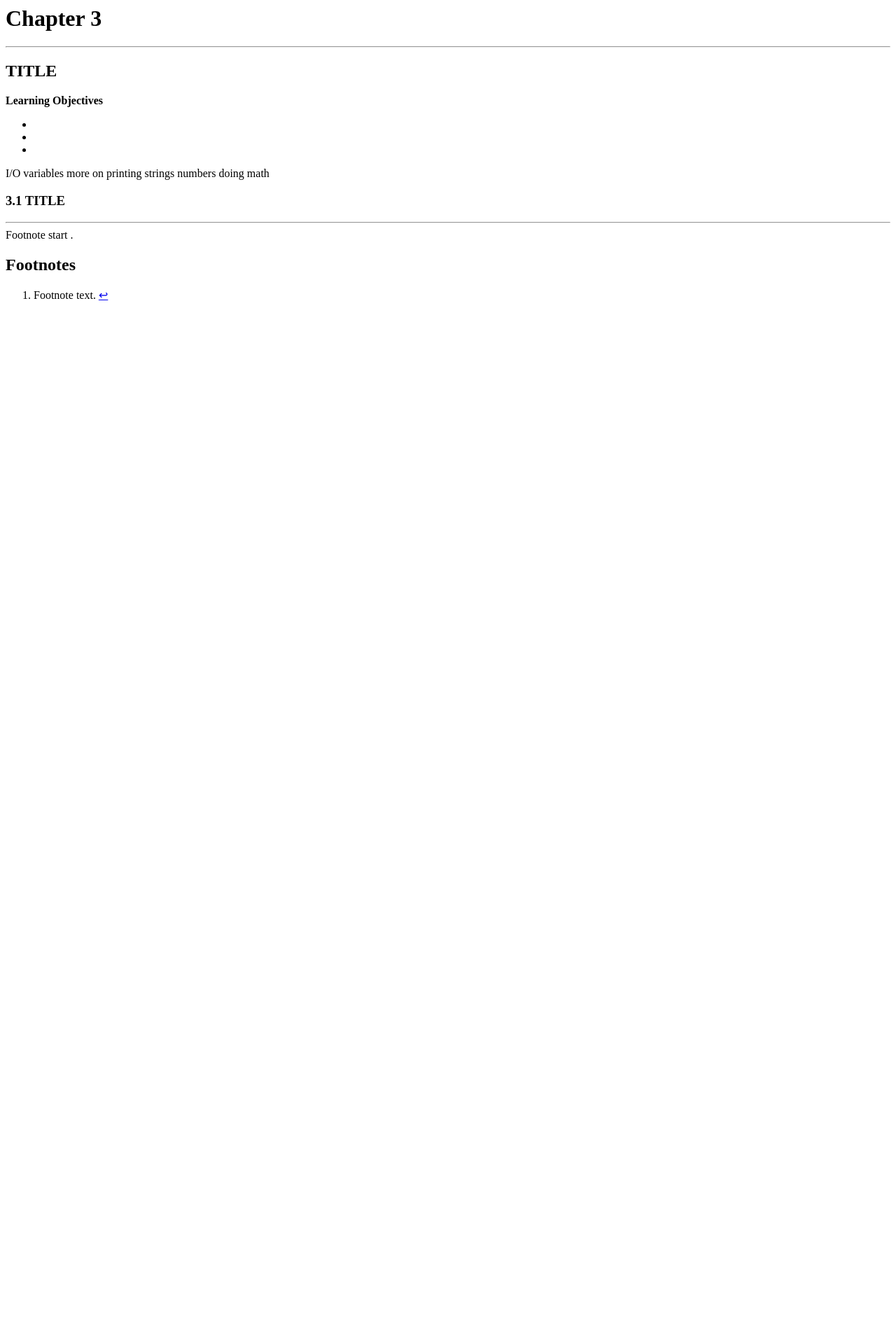
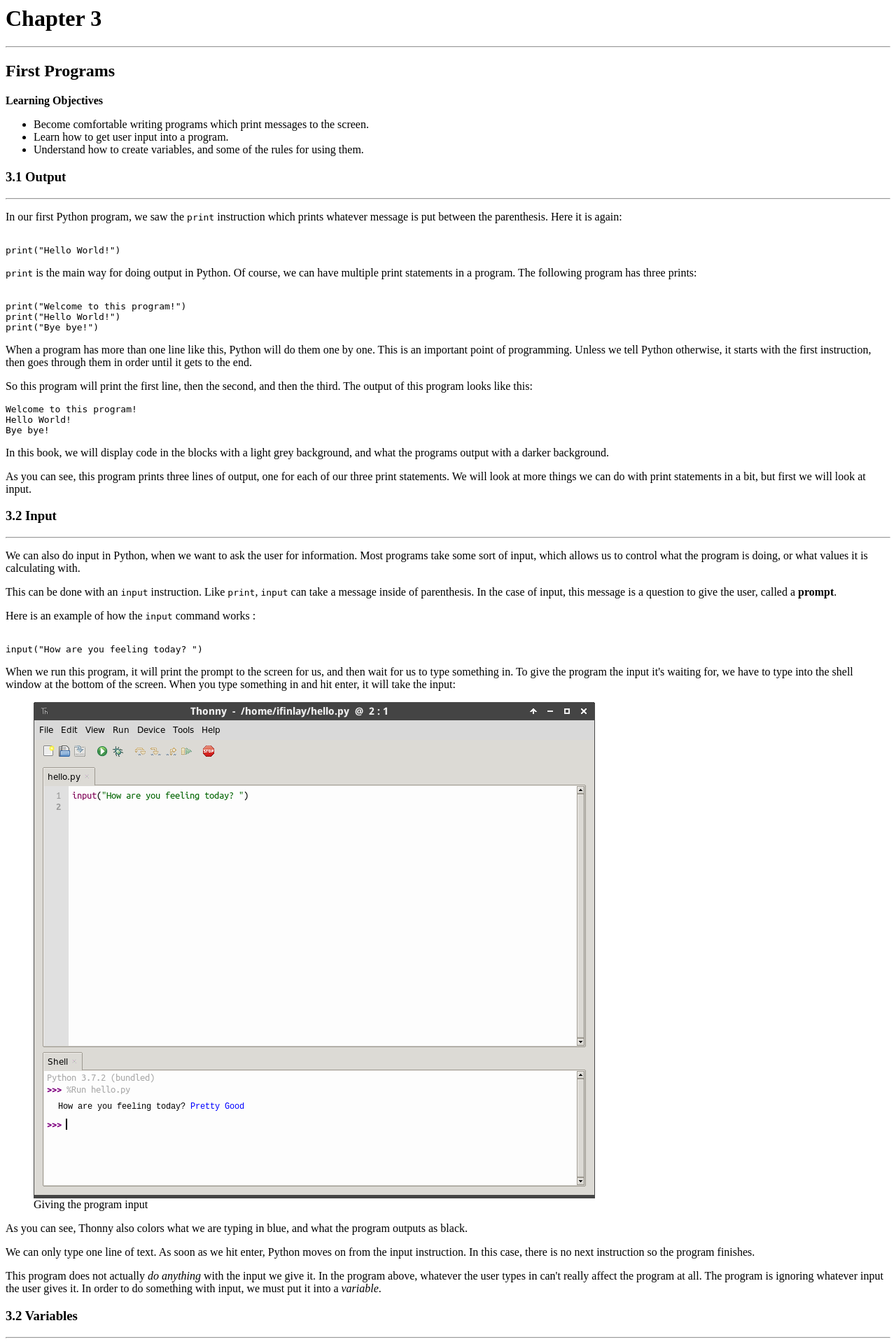
Before and after one commit to IanFinlayson/exploring-cs, a PHP site: page /chapter3.html in a window 1280 px wide. Shown: the top 1920 px of the page at 70% size. Before the commit the page ends 429 px from the top, so only its background shows below. Run offline with PHP 8.4, Linux system fonts and the light colour scheme.

Commit message:
Finish chapter 3

```diff
--- a/boiler/nav.php
+++ b/boiler/nav.php
@@ -1,7 +1,7 @@
 <?php
     /* list of the chapters for making the nav bar */
-    $parts = array("title", "preface", "chapter1", "chapter2", "chapter3");
-    $display = array("Title", "Preface", "Chapter 1", "Chapter 2", "Chapter 3");
+    $parts = array("title", "preface", "chapter1", "chapter2", "chapter3", "chapter4");
+    $display = array("Title", "Preface", "Chapter 1", "Chapter 2", "Chapter 3", "Chapter 4");
 
     /* get the target, scrubbing the leading "exploring-cs/" */
     $target = substr($_GET["page"], strlen("exploring-cs/"));
--- a/chapter3.html
+++ b/chapter3.html
@@ -1,7 +1,7 @@
-<!-- Chapter 3: TITLE -->
+<!-- Chapter 3: First Programs -->
 <h1>Chapter 3</h1>
 <hr />
-<h2>TITLE</h2>
+<h2>First Programs</h2>
 
 <div class="blackbox">
 <div class="blackbox-title">
@@ -9,53 +9,399 @@
 </div>
 <div class="blackbox-contents">
 <ul>
- 	<li></li>
- 	<li></li>
- 	<li></li>
+ 	<li>Become comfortable writing programs which print messages to the screen.</li>
+ 	<li>Learn how to get user input into a program.</li>
+ 	<li>Understand how to create variables, and some of the rules for using them.</li>
 </ul>
 </div>
 </div>
 
-I/O
+
+<h3>3.1 Output</h3>
+<hr />
 
 
-variables
+<p>In our first Python program, we saw the <code>print</code> instruction which
+prints whatever message is put between the parenthesis.  Here it is again:</p>
 
+<pre><code class="python">
+print("Hello World!")
+</code></pre>
 
-more on printing
+<p><code>print</code> is the main way for doing output in Python.  Of course,
+we can have multiple print statements in a program.  The following program
+has three prints:</p>
+
+<pre><code class="python">
+print("Welcome to this program!")
+print("Hello World!")
+print("Bye bye!")
+</code></pre>
+
+<p>When a program has more than one line like this, Python will do them one
+by one.  This is an important point of programming.  Unless we tell Python
+otherwise, it starts with the first instruction, then goes through them in
+order until it gets to the end.</p>
+
+<p>So this program will print the first line, then the second, and then the
+third.  The output of this program looks like this:</p>
+
+<pre class="output">
+Welcome to this program!
+Hello World!
+Bye bye!
+</pre>
+
+<p>In this book, we will display code in the blocks with a light grey
+background, and what the programs output with a darker background.</p>
+
+<p>As you can see, this program prints three lines of output, one for
+each of our three print statements.  We will look at more things we can
+do with print statements in a bit, but first we will look at input.</p>
 
 
 
-strings
+<h3>3.2 Input</h3>
+<hr />
+
+<p>We can also do input in Python, when we want to ask the user for
+information.  Most programs take some sort of input, which allows us to control
+what the program is doing, or what values it is calculating with.</p>
+
+<p>This can be done with an <code>input</code> instruction.  Like
+<code>print</code>, <code>input</code> can take a message inside of
+parenthesis.  In the case of input, this message is a question to give the
+user, called a <strong>prompt</strong>.</p>
+
+<p>Here is an example of how the <code>input</code> command works<a class="anchor" id="back1">&nbsp;</a><a href="#note1" aria-describedby="footnote-label"></a>:</p>
+
+<pre><code class="python">
+input("How are you feeling today? ")
+</code></pre>
+
+<p>When we run this program, it will print the prompt to the screen for us, and
+then wait for us to type something in.  To give the program the input it's waiting
+for, we have to type into the shell window at the bottom of the screen.  When you
+type something in and hit enter, it will take the input:</p>
+
+<figure>
+<img src="images/input.png"
+alt="The shell window at the bottom of Thonny is where you put input in." />
+<figcaption>Giving the program input</figcaption>
+</figure>
+
+<p>As you can see, Thonny also colors what we are typing in blue, and what
+the program outputs as black.</p>
+
+<p>We can only type one line of text.  As soon as we hit enter, Python moves on
+from the input instruction.  In this case, there is no next instruction so the
+program finishes.</p>
+
+<p>This program does not actually <em>do anything</em> with the input we give it.
+In the program above, whatever the user types in can't really affect the program
+at all.  The program is ignoring whatever input the user gives it.  In order to
+do something with input, we must put it into a <i>variable</i>.</p>
 
 
 
-numbers
+
+<h3>3.2 Variables</h3>
+<hr />
+
+<p>We talked about variables briefly when we were talking about algorithms back
+in Chapter 1.  Here we will talk about how to use them in Python.</p>
+
+<p>Variables in programming are names that we associate with some piece of
+information.  Variables let us refer back to something that was created earlier
+on in a program.  They also let us save whatever the user inputs, so we can keep
+track of it.</p>
+
+<p>The way that a variable is created in Python is by putting the name on the
+left hand side, then an equals sign, and finally the thing that you want to
+save.  For instance, if we want to save our user's input in a variable, we
+could do it like this:</p>
+
+<pre><code class="python">
+answer = input("How are you feeling today? ")
+</code></pre>
+
+<p>Now when we run this program, it will ask us the question, and wait for us
+to enter a response.  It will then save whatever we give it into the variable
+called "answer".  We can now change the program so that it prints it back to
+us:</p>
+
+<pre><code class="python">
+answer = input("How are you feeling today? ")
+print("You said")
+print(answer)
+</code></pre>
+
+<p>Here is an example of the output of this program:</p>
+
+<pre class="output">
+How are you feeling today? <span class="input">pretty good</span>
+You said
+pretty good
+</pre>
+
+<p>The text that we typed in is highlighted so that you can see what
+the program's input is.</p>
+
+<p>There are a couple of things to note about this program.  First, we
+have saved the input we typed into the variable called <code>answer</code>.
+We can then print this variable out on the third line of the program.  This
+line of code is worth talking about:</p>
+
+<pre><code class="python">
+print(answer)
+</code></pre>
+
+<p>Notice how this did not actually print "answer".  When we print a variable,
+it doesn't print the variable's <em>name</em>, it prints the variable's
+<em>value</em>.  Whatever got stored in the variable (which is whatever we
+typed in), gets printed here.</p>
+
+<p>Also, notice how there are no quotation marks around "answer" in the print
+command.  If we put quotation marks in, it <em>would</em> actually have printed
+out the word "answer".  We have to use quotation marks to print some message
+out exactly, and no quotation marks when we want to get the thing stored in a
+variable.</p>
+
+<p>There are some rules for making variables.  The name of a variable has to be
+made of letters, numbers and underscore characters.   They cannot begin with a
+number and cannot have spaces in them.</p>
+
+<p>These are examples of legal variable names:</p>
+
+<ul>
+<li><code>price</code></li>
+<li><code>price_in_dollars</code></li>
+<li><code>priceFor2</code></li>
+</ul>
+
+<p>And these are not legal:</p>
+
+<ul>
+<li><code>full-price</code> (the - symbol is not allowed)</li>
+<li><code>2_times_price</code> (can't start with a number)</li>
+<li><code>price in dollars</code> (no spaces are allowed)</li>
+</ul>
+
+<p>Variables also should not be named something that already means something in
+Python.  That means that you should not name a variable <code>print</code> or
+<code>input</code>.  There are lots of other names in Python that mean things
+and we will see them as we go.</p>
+
+<p>Notice that Thonny colors <code>print</code> and <code>input</code>
+differently than other things.  If the variable you want shows up colored like
+this, then it means something special and you should pick another name!</p>
 
 
+<h3>3.3 More on Printing</h3>
+<hr />
 
-doing math
+<p>In the program above, we printed two messages on two different lines, which
+looks kind of weird.  Instead, we can put them in one line, and only use one
+print instruction.  To do that, we can pass the message and the variable to
+print on one line, separated by a comma.  That would look like this:</p>
+
+<pre><code class="python">
+answer = input("How are you feeling today? ")
+print("You said", answer)
+</code></pre>
+
+<p>When we run this program, it will look like this:</p>
+
+<pre class="output">
+How are you feeling today? <span class="input">pretty good</span>
+You said pretty good
+</pre>
+
+<p>There is no limit to how many things we can print like this &mdash; we can just
+keep adding things and putting commas between them.  Like if we want to also
+print "Bye!" so the user knows the program is done, we could add that in:</p>
+
+<pre><code class="python">
+answer = input("How are you feeling today? ")
+print("You said", answer, ". Bye!")
+</code></pre>
+
+<p>Now the program prints this:</p>
+
+<pre class="output">
+How are you feeling today? <span class="input">pretty good</span>
+You said pretty good . Bye!
+</pre>
+
+<p>Notice that Python automatically puts a space between the things that we are
+printing.  This is often helpful, but in this case makes the output look kind
+of weird since there is a space before our period.  When we want to avoid this,
+we can also give the text <code>sep=""</code> to print.  This tells Python to
+separate the things it's printing with nothing at all.  Now the program looks
+like this:</p>
+
+<pre><code class="python">
+answer = input("How are you feeling today? ")
+print("You said ", answer, ". Bye!", sep="")
+</code></pre>
+
+<p>And it will output the following:</p>
+
+<pre class="output">
+How are you feeling today? <span class="input">pretty good</span>
+You said pretty good. Bye!
+</pre>
+
+<p>Note that we had to now put a space between "You said" and the variable because
+now there isn't one put in automatically.  Some people aren't too bothered about
+details like this, but I like to get the spacing to look exactly right for the
+program's output.</p>
 
 
 
 
 
 
+<h3>3.4 Example: Greeting Program</h3>
+<hr />
+
+<p>Now let's create a slightly longer program which will need two
+variables.  We'll talk about how the program will behave first, and then
+talk about how to write it.</p>
+
+<p>We want the program to ask the user for two things:</p>
+
+<ol>
+<li>Their name</li>
+<li>What day of the week it is</li>
+</ol>
+
+<p>It will then give them a personalized greeting wishing them to
+have a good day.  For example, if we put in "Nicole" and "Thursday",
+then it would print this:</p>
+
+<pre class="output">
+Hello Nicole!
+Have a great Thursday!
+</pre>
+
+<p>However, if we put in "Tim" and "Monday" when the program asks
+our name and what day it is, then it will print this:</p>
+
+<pre class="output">
+Hello Tim!
+Have a great Monday!
+</pre>
+
+<p>This is an important point in programming &mdash; what the program
+does will depend on the input given to it.  It means that we can't
+just write the program like this:</p>
+
+<pre><code class="python">
+print("Hello Nicole!")
+print("Have a great Thursday!")
+</code></pre>
+
+<p>If we did, then it works if your name is Nicole, and it happens to be
+Thursday, but it won't work in any other case.  You also can't just replace
+"Nicole" and "Thursday"  with your own name and day.  If you do, it will work
+for you that day, but not in any other situation.</p>
+
+<p>What we want is to have the program do the right thing in <em>every</em>
+situation.  For that, we need to put the name and the day into variables.  We
+will need one for each thing.  One variable generally keeps track of one piece
+of information.</p>
+
+<p>We will start by asking the user their name and storing the result into a
+variable:</p>
+
+<pre><code class="python">
+name = input("What is your name? ")
+</code></pre>
+
+<p>Next, we need to ask them for the other piece of information we need, the
+day of the week:</p>
+
+<pre><code class="python">
+day = input("What day is it? ")
+</code></pre>
+
+<p>Now we have these two variables, which we have called <code>name</code> and
+<code>day</code>.  The next step is to do the printing.  Now we will use our
+variables so that whatever answers they gave to those questions will be
+repeated:</p>
+
+<pre><code class="python">
+print("Hello ", name, "!", sep="")
+</code></pre>
+
+<p>This will print "Hello ", followed by the user's name, and then an exclamation
+point, with no spaces in between (so the exclamation shows up right after their
+name).</p>
+
+<p>Now it should greet them by name no matter what they put in.  We can do the same
+thing to wish them a good day:</p>
+
+<pre><code class="python">
+print("Have a great ", day, "!", sep="")
+</code></pre>
+
+<p>Below is the whole program, with a comment at the top.  It's a good idea
+to put a comment at the top explaining what the point of the program is.</p>
+
+<pre><code class="python">
+# this program gives the user a custom greeting
+name = input("What is your name? ")
+day = input("What day is it? ")
+
+print("Hello ", name, "!", sep="")
+print("Have a great ", day, "!", sep="")
+</code></pre>
+
+<p>Notice the program also has a blank line in it.  Blank lines are ignored
+just like comments are.  In longer programs, it's common to put a blank line
+between sections &mdash; kind of like paragraphs in a paper.</p>
+
+<p>Below is an example run &mdash; though of course what it prints exactly
+depends on what you tell it!</p>
+
+<pre class="output">
+What is your name? <span class="input">Mary</span>
+What day is it? <span class="input">Friday</span>
+Hello Mary!
+Have a great Friday!
+</pre>
 
 
 
-<h3>3.1 TITLE</h3>
-<hr />
+<div class="blackbox">
+<div class="blackbox-title">
+<strong>Chapter Summary</strong>
+</div>
+<div class="blackbox-contents">
+<ul>
+ 	<li>The <code>print</code> command is used to print things to
+the screen.  You can pass multiple things to <code>print</code>, and it will print them
+one after the other.</li>
+ 	<li>The <code>input</code> command is used to get input from the user.  Input
+should normally be stored into a variable.</li>
+ 	<li>Variables are used to keep track of information in a program.  They are
+given a name of your choosing and can be referred to later.</li>
+</ul>
+</div>
+</div>
 
 
 
-Footnote start<a class="anchor" id="back1">&nbsp;</a><a href="#note1" aria-describedby="footnote-label"></a>.
+
 
 
 <footer>
 <h2 class="visually-hidden" id="footnote-label">Footnotes</h2>
 <ol>
-<li id="note1">Footnote text.
+<li id="note1">Notice the space after question mark.  That is not necessary,
+but it puts a space before the user can start typing, which I think looks
+neater.
 <a href="#back1" aria-label="Back to content">↩</a></li>
 </ol>
 </footer>
--- a/style/_boxes.sass
+++ b/style/_boxes.sass
@@ -3,7 +3,7 @@
 div.blackbox
     border-radius: 0.5em
     border: 0.15em solid $color-fore
-    margin-top: 2em
+    margin-top: 4em
     margin-bottom: 3em
     background-color: $color-lightgrey
 
```
Also changed, not shown: chapter4.html (added, +28 -0 lines), style/_code.sass (+14 -0 lines), images/input.png (added).
